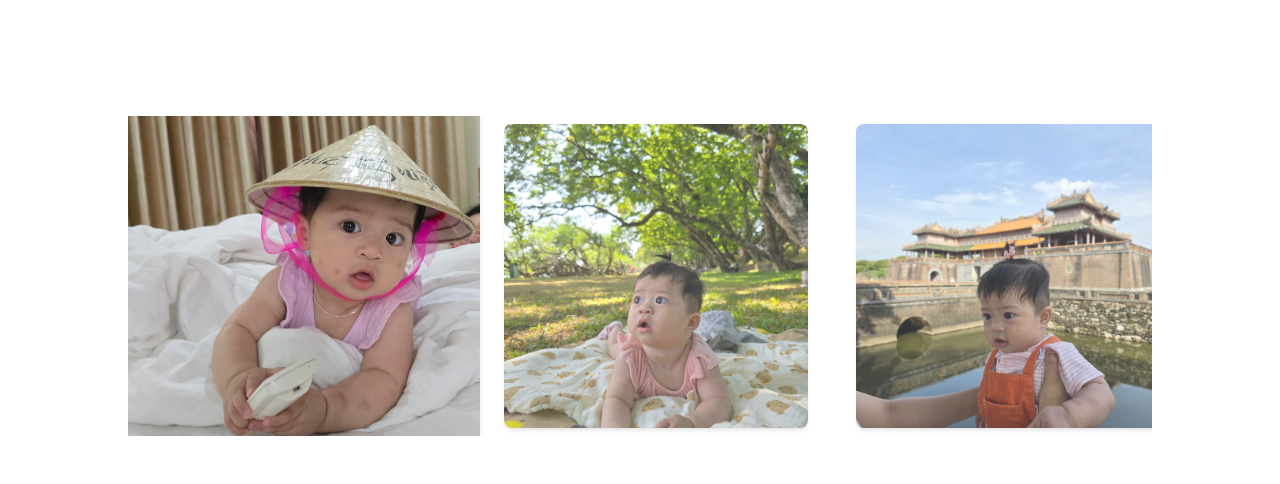
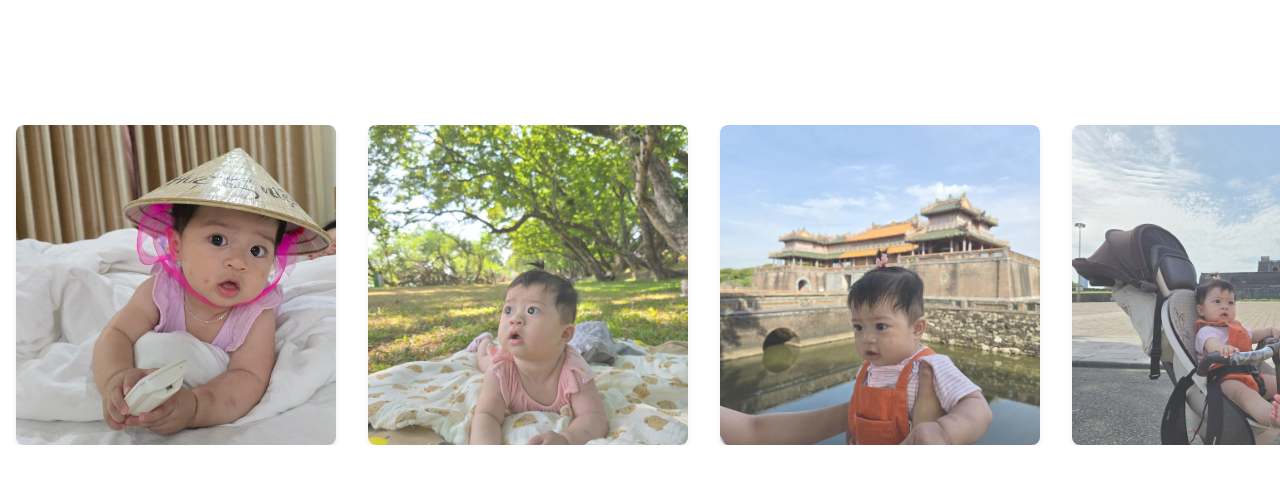
Before and after one commit to HieuMIU/baby-timeline-app, a React (Vite) app: page / in a window 1280 px wide. Shown: the top 484 px of the page. Built offline with nearby package versions, Linux system fonts and the light colour scheme.

Commit message:
complete

```diff
--- a/index.html
+++ b/index.html
@@ -2,7 +2,7 @@
 <html lang="en">
   <head>
     <meta charset="UTF-8" />
-    <link rel="icon" type="image/svg+xml" href="/vite.svg" />
+    <link rel="icon" type="image/png" href="/src/assets/evy-ico.png" />
     <meta name="viewport" content="width=device-width, initial-scale=1.0" />
     <title>Evy</title>
   </head>
--- a/src/App.jsx
+++ b/src/App.jsx
@@ -1,5 +1,5 @@
 import './App.css'
-import PhotoCarousel from './components/PhotoCarousel.jsx';
+import PhotoCarousel from './components/PhotoCarousel/PhotoCarousel.jsx';
 function App() {
   return (
     <>
--- /dev/null
+++ b/src/components/PhotoCarousel/PhotoCarousel.css
@@ -0,0 +1,63 @@
+.carousel-container {
+  width: 100%;
+  max-width: 1280px; /* Equivalent to Tailwind's max-w-5xl */
+  margin: 0 auto;
+  padding: 48px 0; /* Equivalent to py-12 */
+}
+
+.carousel-title {
+  font-size: 30px; /* Equivalent to text-3xl */
+  font-weight: 700; /* Equivalent to font-bold */
+  text-align: center;
+  margin-bottom: 32px; /* Equivalent to mb-8 */
+  color: #ffffff; /* Equivalent to text-white */
+}
+
+.carousel-track {
+  display: flex;
+  overflow-x: auto;
+  scroll-snap-type: x mandatory; /* Equivalent to snap-x snap-mandatory */
+  -webkit-overflow-scrolling: touch;
+  user-select: none; /* Equivalent to select-none */
+}
+
+.carousel-track::-webkit-scrollbar {
+  display: none; /* Equivalent to scrollbar-hide */
+}
+
+.carousel-track {
+  -ms-overflow-style: none; /* Equivalent to scrollbar-hide */
+  scrollbar-width: none; /* Equivalent to scrollbar-hide */
+}
+
+.carousel-item {
+  flex-shrink: 0; /* Equivalent to flex-shrink-0 */
+  scroll-snap-align: center; /* Equivalent to snap-center */
+  width: 320px; /* Equivalent to w-80 */
+  margin: 0 16px; /* Equivalent to mx-4 */
+  transition: all 300ms ease-in-out; /* Equivalent to transition-all duration-300 ease-in-out */
+  position: relative; /* Equivalent to relative */
+  transform: scale(0.95); /* Default scale for inactive, equivalent to scale-95 */
+  opacity: 0.8; /* Equivalent to opacity-80 */
+}
+
+.carousel-item.active {
+  transform: scale(1.1); /* Equivalent to scale-110 */
+  z-index: 10; /* Equivalent to z-10 */
+  opacity: 1; /* Equivalent to opacity-100 */
+}
+
+.carousel-item:hover {
+  transform: scale(1.05); /* Equivalent to hover:scale-105 */
+  opacity: 1; /* Equivalent to hover:opacity-100 */
+  box-shadow: 0 10px 15px -3px rgba(0, 0, 0, 0.1), 0 4px 6px -2px rgba(0, 0, 0, 0.05); /* Equivalent to hover:shadow-xl */
+  z-index: 20; /* Equivalent to hover:z-20 */
+}
+
+.carousel-image {
+  width: 320px; /* Equivalent to w-80 */
+  height: 320px; /* Equivalent to h-80 */
+  object-fit: cover; /* Equivalent to object-cover */
+  border-radius: 8px; /* Equivalent to rounded-lg */
+  box-shadow: 0 4px 6px -1px rgba(0, 0, 0, 0.1), 0 2px 4px -1px rgba(0, 0, 0, 0.06); /* Equivalent to shadow-md */
+}
--- a/src/components/PhotoCarousel.jsx
+++ b/src/components/PhotoCarousel/PhotoCarousel.jsx
@@ -1,10 +1,11 @@
 import { useRef, useState, useEffect } from 'react';
-import image1 from '../assets/evy.jpg';
-import image2 from '../assets/evy-2.jpg';
-import image3 from '../assets/evy-3.jpg';
-import image4 from '../assets/evy-4.jpg';
-import image5 from '../assets/evy-5.jpg';
-import image6 from '../assets/evy-6.jpg';
+import image1 from '../../assets/evy.jpg';
+import image2 from '../../assets/evy-2.jpg';
+import image3 from '../../assets/evy-3.jpg';
+import image4 from '../../assets/evy-4.jpg';
+import image5 from '../../assets/evy-5.jpg';
+import image6 from '../..//assets/evy-6.jpg';
+import './PhotoCarousel.css';
 
 const baseImages = [image1, image2, image3, image4, image5, image6];
 // Repeat each image 5 times for continuous scrolling (windmill effect)
@@ -79,11 +80,11 @@ function PhotoCarousel() {
   }, []);
 
   return (
-    <div className="w-full max-w-5xl mx-auto py-12">
-      <h2 className="text-3xl font-bold text-center mb-8 text-white">Photo Carousel</h2>
+    <div className="carousel-container">
+      <h2 className="carousel-title">Photo Carousel</h2>
       <div
         ref={carouselRef}
-        className="flex overflow-x-auto snap-x snap-mandatory scrollbar-hide select-none"
+        className="carousel-track"
         style={{ scrollBehavior: 'smooth' }}
         onMouseDown={handleMouseDown}
         onMouseMove={handleMouseMove}
@@ -93,11 +94,9 @@ function PhotoCarousel() {
         {images.map((src, index) => (
           <div
             key={index}
-            className={`flex-shrink-0 snap-center w-80 mx-4 transition-all duration-300 ease-in-out relative ${
-              index % baseImages.length === activeIndex
-                ? 'scale-110 z-10 opacity-100'
-                : 'scale-95 opacity-80'
-            } hover:scale-105 hover:opacity-100 hover:shadow-xl hover:z-20`}
+            className={`carousel-item ${
+              index % baseImages.length === activeIndex ? 'active' : ''
+            }`}
             style={{
               transform:
                 isDragging && index % baseImages.length === activeIndex
@@ -108,7 +107,7 @@ function PhotoCarousel() {
             <img
               src={src}
               alt={`Photo ${(index % baseImages.length) + 1}`}
-              className="w-80 h-80 object-cover rounded-lg shadow-md"
+              className="carousel-image"
               loading="lazy"
             />
           </div>
```
Also changed, not shown: src/assets/evy-ico.png (added).
